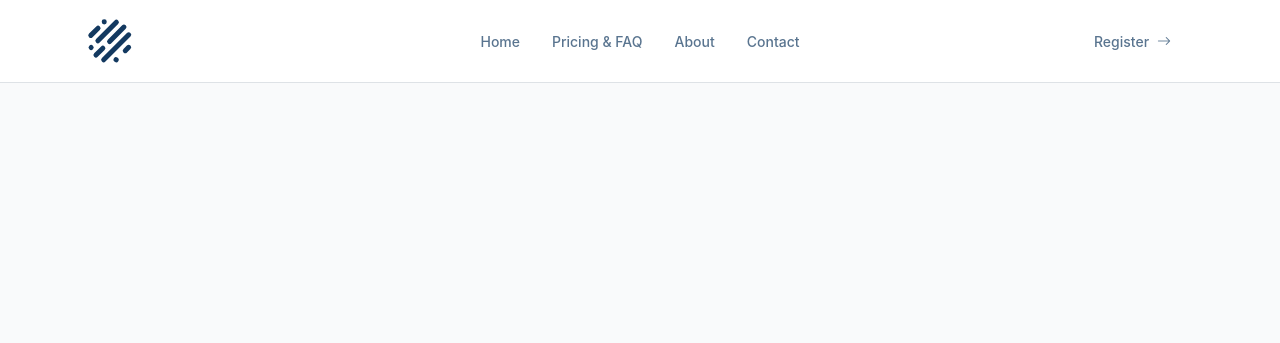
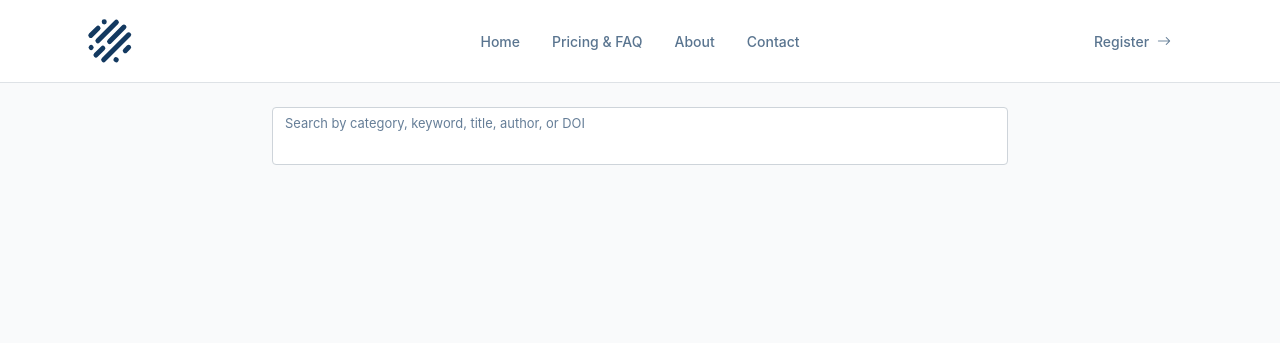
Before and after one commit to muzzarellimj/podscholar, a PHP site: page /application/index.html in a window 1280 px wide. Shown: the top 343 px of the page. Run offline with PHP 8.4, Linux system fonts and the light colour scheme; some web fonts are replaced.

Commit message:
Author content, CSS of general search input

```diff
--- a/application/index.html
+++ b/application/index.html
@@ -43,6 +43,21 @@
 			</nav>
 		</header>
 
+		<main>
+			<section class="general-search py-4">
+				<div class="container">
+					<div class="row justify-content-center">
+						<div class="col-12 col-md-10 col-xl-8 col-xxl-6">
+							<div class="form-floating">
+								<input id="general-search" class="form-control" type="text">
+								<label for="general-search">Search by category, keyword, title, author, or DOI</label>
+							</div>
+						</div>
+					</div>
+				</div>
+			</section>
+		</main>
+
 		<script src="../asset/vendor/bootstrap/js/bootstrap.bundle.min.js"></script>
 	</body>
 </html>
--- a/asset/css/primary.css
+++ b/asset/css/primary.css
@@ -4,6 +4,19 @@ body {
   background: #F9FAFB;
   color: #133960;
   font-family: "Inter", sans-serif;
+}
+
+input {
+  color: #133960 !important;
+}
+input:active, input:focus, input:hover {
+  border-color: #133960 !important;
+  box-shadow: none !important;
+}
+
+label {
+  color: #133960;
+  font-size: 0.95rem;
 }
 
 header {
--- /dev/null
+++ b/asset/sass/_input.sass
@@ -0,0 +1,10 @@
+input
+	color:      $primary    !important
+
+	&:active, &:focus, &:hover
+		border-color:   $primary    !important
+		box-shadow:     none        !important
+
+label
+	color:      $primary
+	font-size:  0.95rem
--- a/asset/sass/primary.sass
+++ b/asset/sass/primary.sass
@@ -11,4 +11,5 @@ body
 	color: $font-color
 	font-family: $font-family-sans-serif, sans-serif
 
+@import 'input'
 @import 'navigation'
```
Also changed, not shown: 1 other file.
